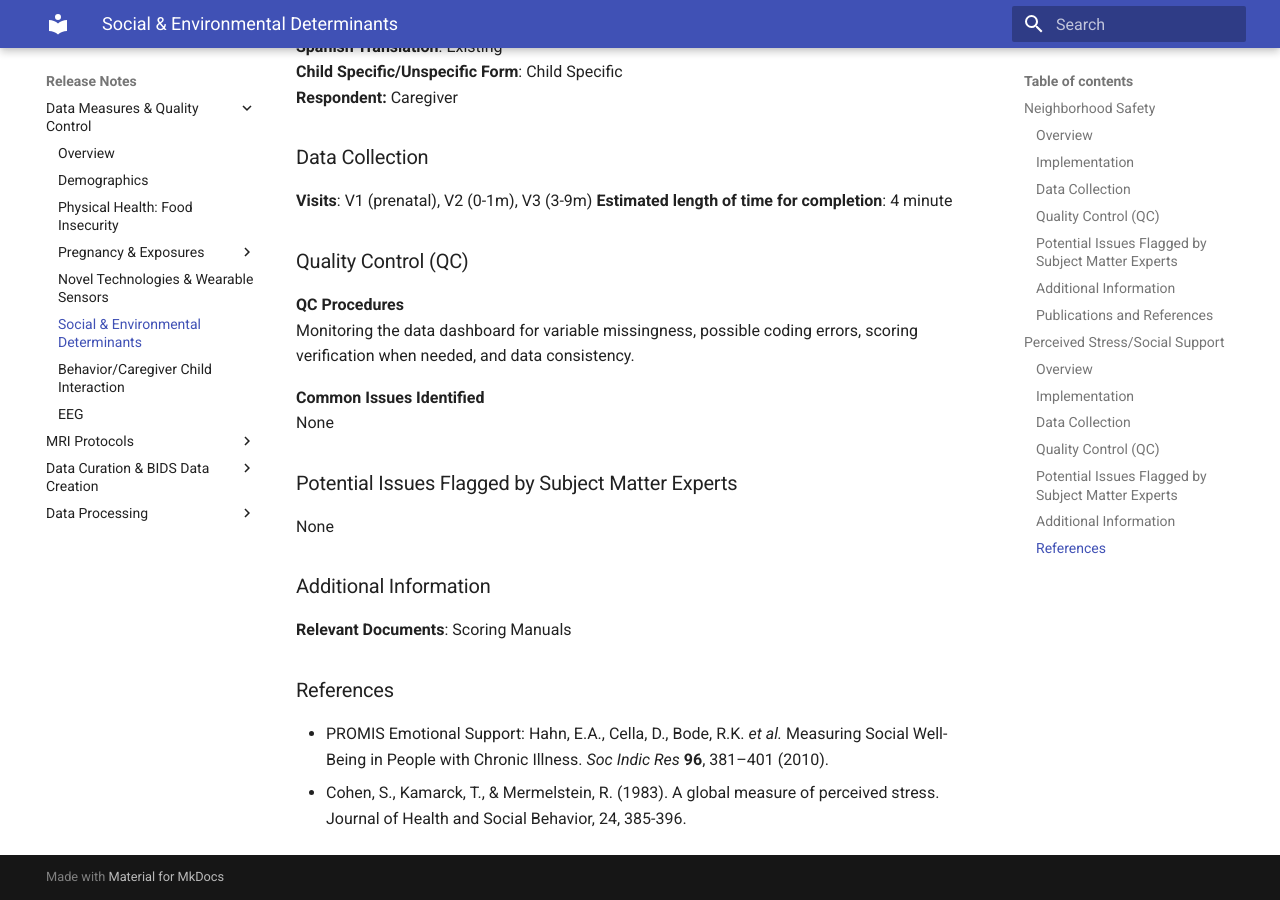
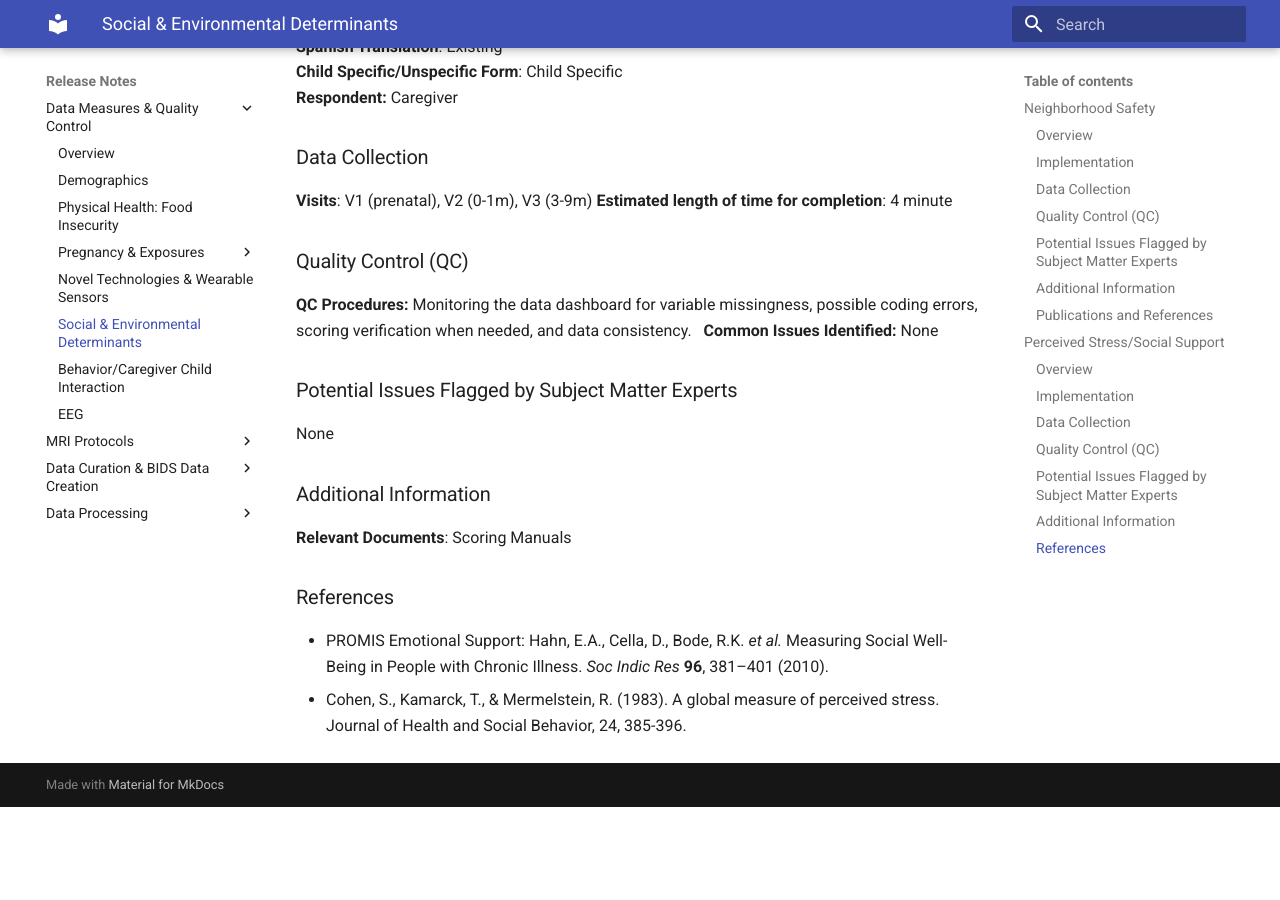
Before and after one commit to mattcieslak/hbcd-docs, an MkDocs documentation site: the page built from docs/measures/socenv_determinants.md, in a window 1280 px wide and 900 px high, scrolled down 2105 px. Built offline with MkDocs 1.6.1 and Material for MkDocs 9.7.7, drawn with Linux system fonts in a browser that asks for light colours; after the commit the page ends 2912 px from its top, so only the background shows below that.

```diff
--- a/docs/measures/socenv_determinants.md
+++ b/docs/measures/socenv_determinants.md
@@ -32,7 +32,7 @@ None
 [https://www.phenxtoolkit.org/protocols/view/210901](https://www.phenxtoolkit.org/protocols/view/210901)
 
 ### Publications and References
-Mujahid, M. S., Diez Roux, A. V., Morenoff, J. D., & Raghunathan, T. (2007). Assessing the measurement properties of neighborhood scales: From psychometrics to ecometrics. *American Journal of Epidemiology,* *165,* 858-867.
+ * Mujahid, M. S., Diez Roux, A. V., Morenoff, J. D., & Raghunathan, T. (2007). Assessing the measurement properties of neighborhood scales: From psychometrics to ecometrics. *American Journal of Epidemiology,* *165,* 858-867.
 
 ## Perceived Stress/Social Support
 ### Overview
@@ -55,11 +55,8 @@ Mujahid, M. S., Diez Roux, A. V., Morenoff, J. D., & Raghunathan, T. (2007). Ass
 **Estimated length of time for completion**: 4 minute
 
 ### Quality Control (QC)
-**QC Procedures**
-Monitoring the data dashboard for variable missingness, possible coding errors, scoring verification when needed, and data consistency.
-
-**Common Issues Identified**
-None
+**QC Procedures:** Monitoring the data dashboard for variable missingness, possible coding errors, scoring verification when needed, and data consistency.
+**Common Issues Identified:** None
 
 ### Potential Issues Flagged by Subject Matter Experts
 None
```
